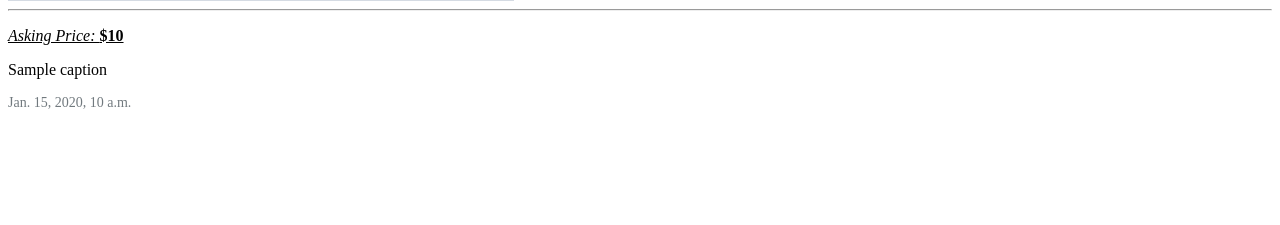
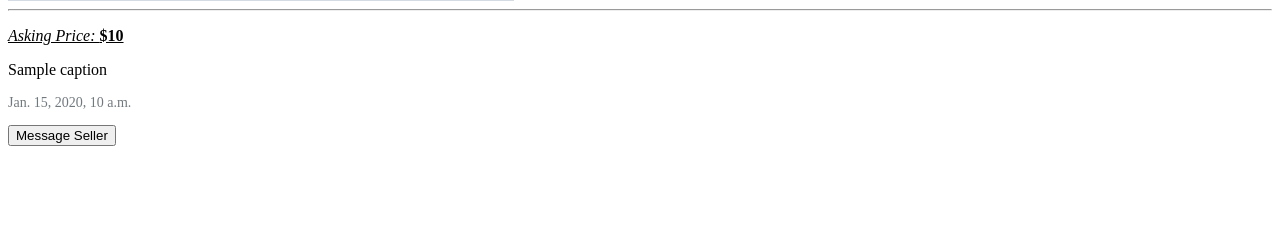
Before and after one commit to victorgooge/marketPlace-webApp, a Django app: template app/templates/app/listing_detail.html in a window 1280 px wide. Shown: the part 513-738 px from the top of the page. Run offline with Django 4.2, Linux system fonts and the light colour scheme; the template is opened without the code that fills it: most values are stand-ins (such as "Sample title", 1, 10 or a date in 2020); grey boxes marked "Sample" are stand-in pictures.

Commit message:
Messaging feature added to listing template

```diff
--- a/app/templates/app/listing_detail.html
+++ b/app/templates/app/listing_detail.html
@@ -32,4 +32,5 @@
     <p style="text-decoration:underline;"><em>Asking Price: </em><strong>${{ listing.price }}</strong></p>
     <p>{{ listing.caption }}</p>
     <p style="color:#71797E; font-size:14px;">{{ listing.timestamp }}</p>
+    <button>Message Seller</button>
 </div>
```
Also changed, not shown: db.sqlite3.
